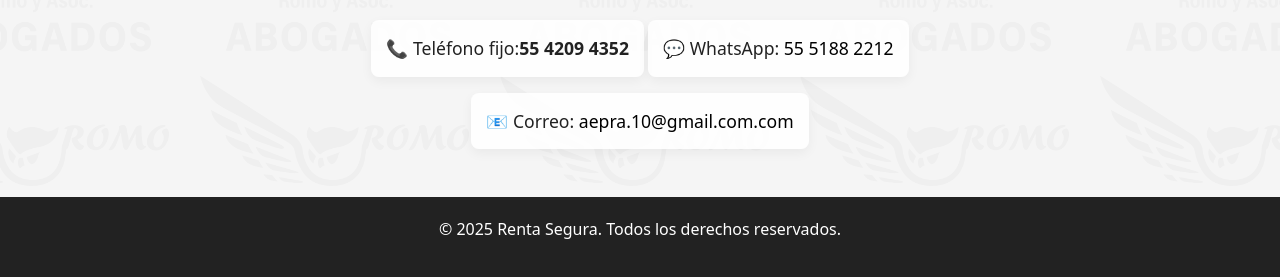
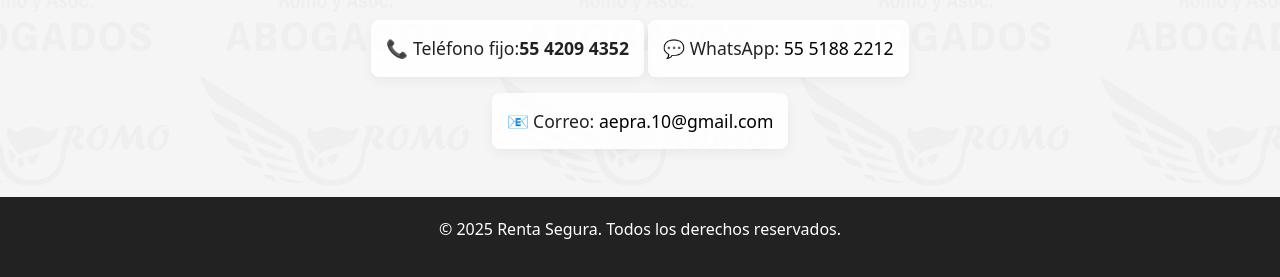
Before and after one commit to G-Seyer/web_derecho, a Flask app: page / in a window 1280 px wide. Shown: the part 4483-4760 px from the top of the page. Run offline with Flask 3, Linux system fonts and the light colour scheme; some libraries are stand-ins or nearby versions.

Commit message:
CAMBIO DETINO CORREO

```diff
--- a/app/templates/index.html
+++ b/app/templates/index.html
@@ -303,7 +303,7 @@
     <div class="telefono">
      <p>📞 Teléfono fijo:<strong>55 4209 4352</strong></p>
      <p>💬 WhatsApp: <a href="https://wa.me/5551882212" target="_blank">55 5188 2212</a></p>
-     <p>📧 Correo: <a href="mailto:contacto@rentasegura.com">aepra.10@gmail.com.com</a></p>
+     <p>📧 Correo: <a href="mailto:contacto@rentasegura.com">aepra.10@gmail.com</a></p>
     </div>
    </div>
   </section>
```
